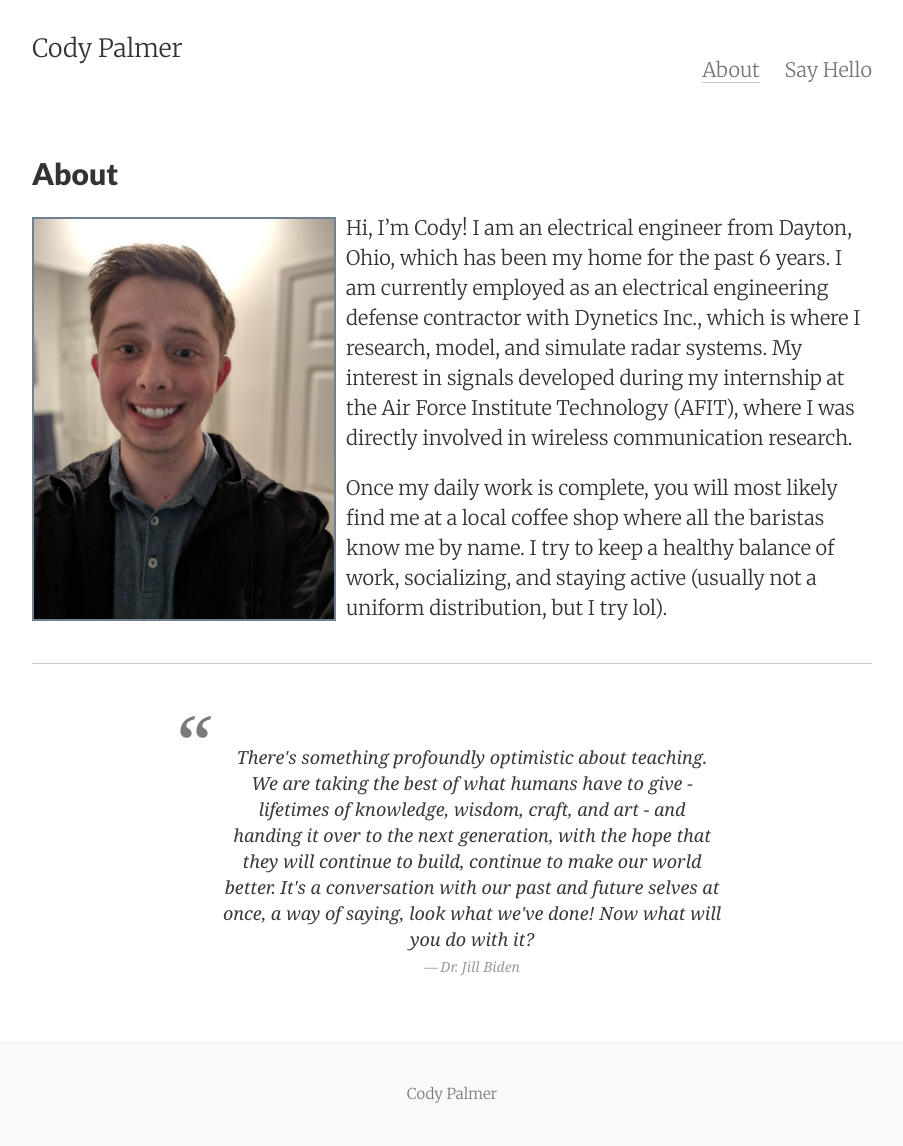
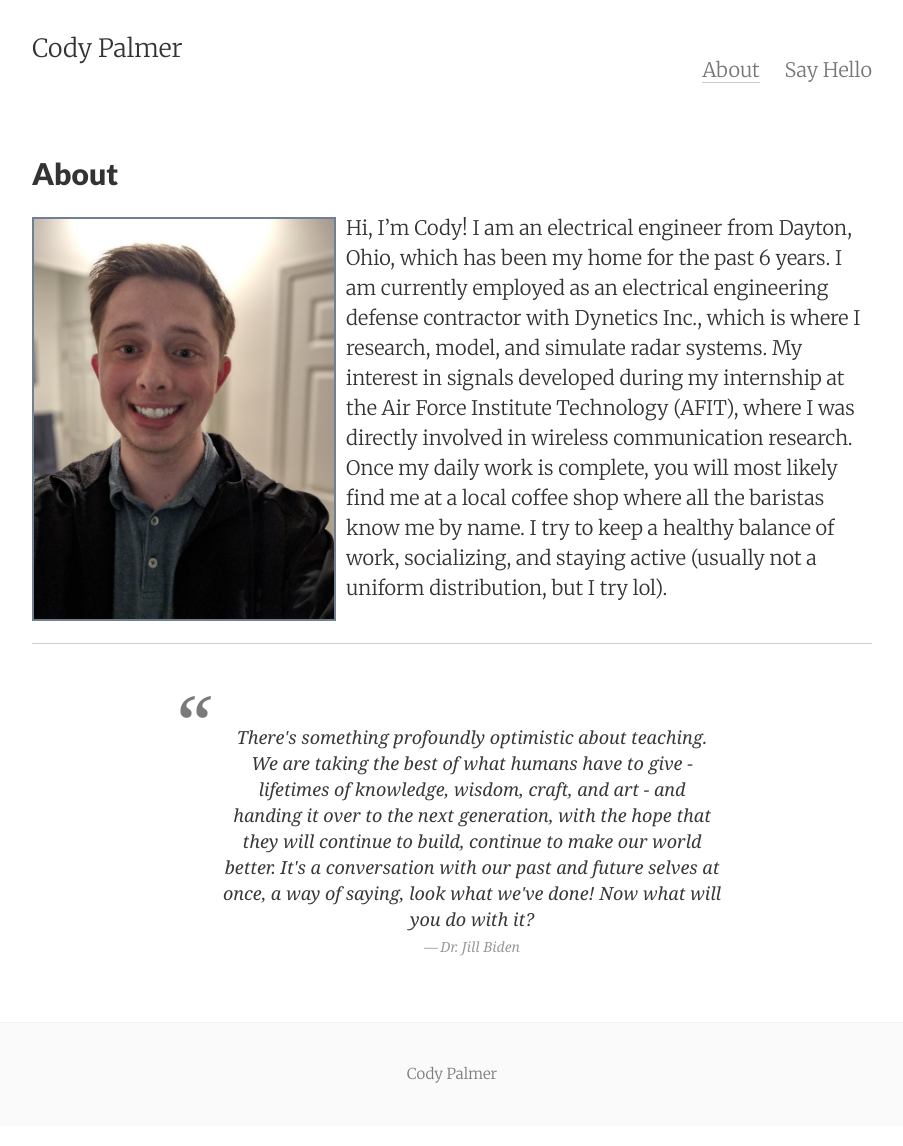
Before and after one commit to palmerco/web_server, a Jekyll site: the page built from about.md, in a window 1280 px wide. Shown: the whole page, without its empty margins (188-1091 px from the left). Built offline with Jekyll 4.4.1, drawn with Linux system fonts in a browser that asks for light colours.

Commit message:
Update about.md

```diff
--- a/about.md
+++ b/about.md
@@ -10,11 +10,11 @@
 
 <img src="/images/websitePhoto.jpg" alt="profilePicture" width="300" align="left" style="float: left; margin: 4px 10px 0px 0px; border: 2px solid #708090;"/>
 
-
+<left>
 Hi, I’m Cody! I am an electrical engineer from Dayton, Ohio, which has been my home for the past 6 years. I am currently employed as an electrical engineering defense contractor with Dynetics Inc., which is where I research, model, and simulate radar systems. My interest in signals developed during my internship at the Air Force Institute Technology (AFIT), where I was directly involved in wireless communication research.
 
 Once my daily work is complete, you will most likely find me at a local coffee shop where all the baristas know me by name. I try to keep a healthy balance of work, socializing, and staying active (usually not a uniform distribution, but I try lol).
-
+</left>
 
 ---
 
```
